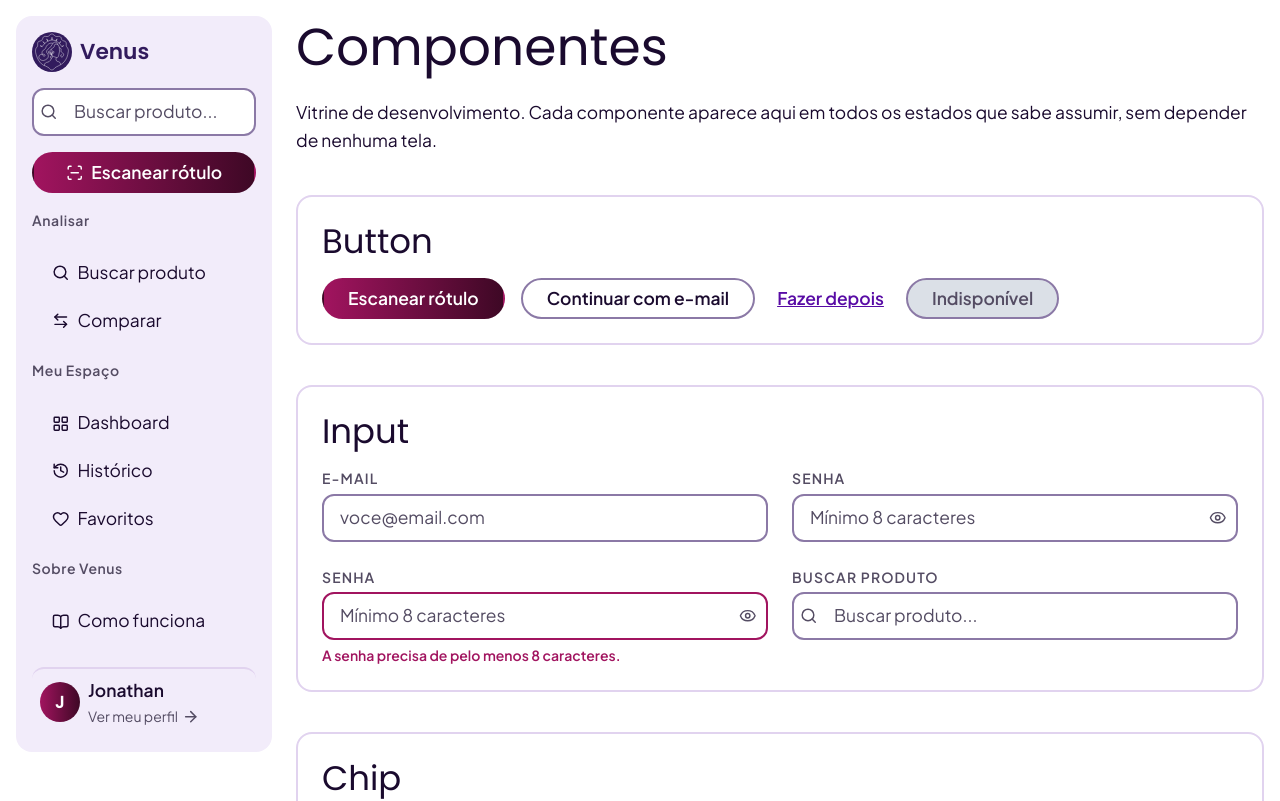
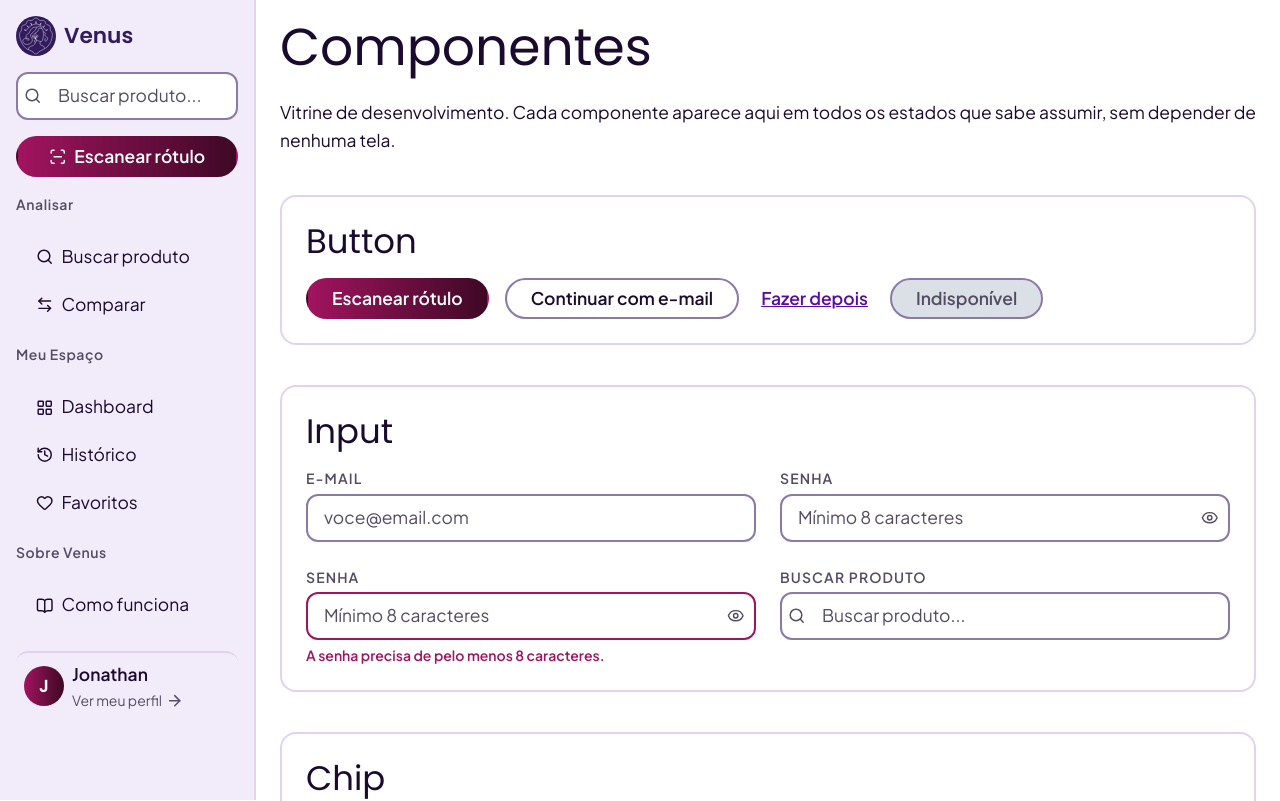
Before and after one commit to Venus-System/Venus-Web, a React (Vite) app: page /componentes in a window 1280 px wide. Shown: the top 801 px of the page. Built offline with nearby package versions, Linux system fonts and the light colour scheme; no server answers.

Commit message:
fix: Sidebar agora ocupa o espaço da tela completo

```diff
--- a/src/components/MainLayout/styles.module.css
+++ b/src/components/MainLayout/styles.module.css
@@ -7,13 +7,12 @@
 .columns {
   display: grid;
   flex: 1;
-  gap: var(--espaco-4);
   align-items: start;
-  padding: var(--espaco-3);
 }
 
 .content {
   min-width: 0;
+  padding: var(--espaco-3) var(--espaco-4);
 }
 
 .skipLink {
@@ -40,6 +39,7 @@
 
   .aside {
     position: sticky;
-    top: var(--espaco-3);
+    top: 0;
+    height: 100vh;
   }
 }
--- a/src/components/Sidebar/styles.module.css
+++ b/src/components/Sidebar/styles.module.css
@@ -2,9 +2,11 @@
   display: flex;
   flex-direction: column;
   gap: var(--espaco-3);
+  height: 100%;
+  overflow-y: auto;
   padding: var(--espaco-3);
   background-color: var(--superficie-suave);
-  border-radius: var(--raio-grande);
+  border-right: var(--borda-largura) solid var(--borda);
 }
 
 .brand {
```
